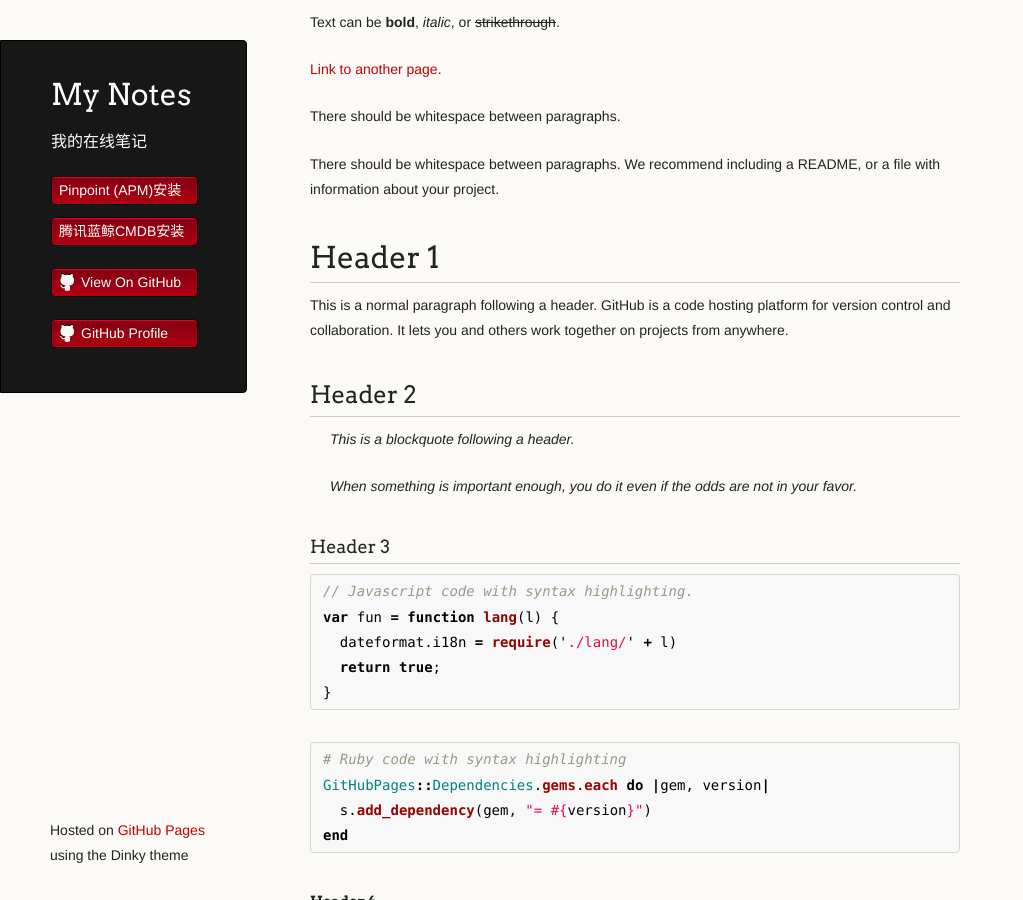
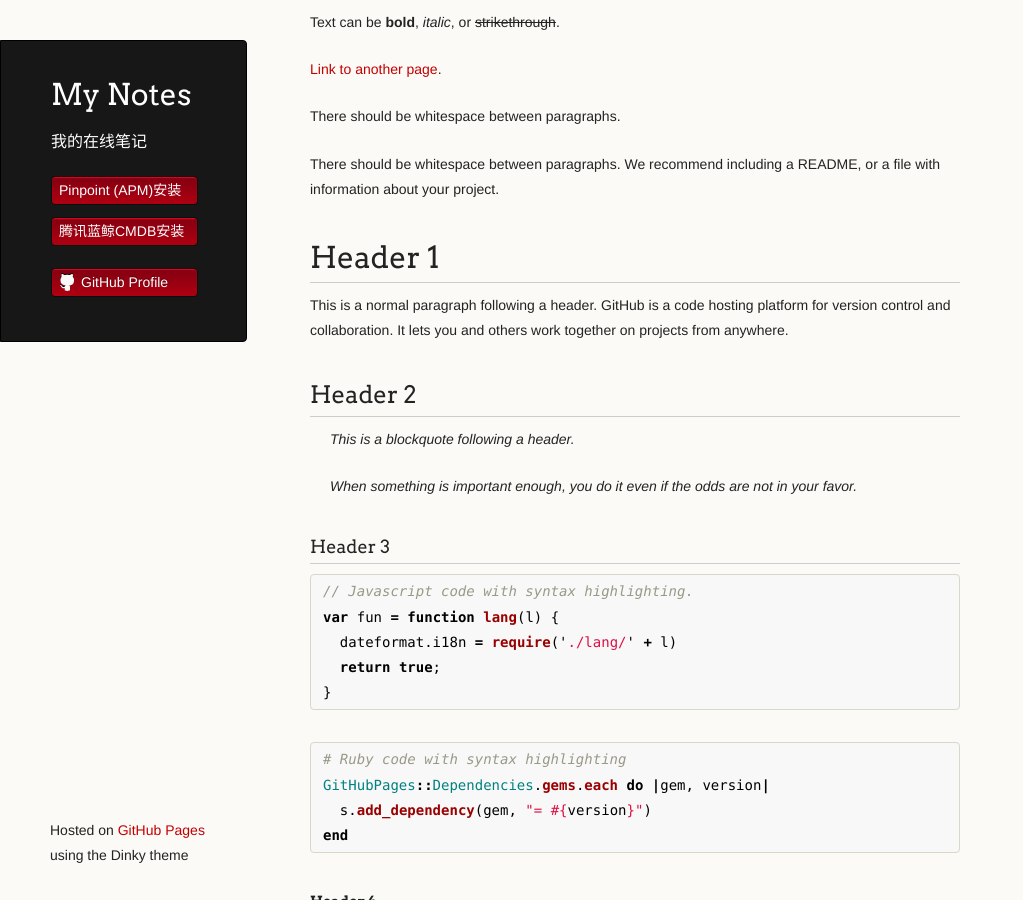
Before and after one commit to MerinYan/MerinYan.github.io, a Jekyll site: the page built from index.md, in a window 1280 px wide and 900 px high. Shown: the whole window, without its empty margins (0-1023 px from the left). Built offline with Jekyll 4.4.1, drawn with Linux system fonts in a browser that asks for light colours.

Commit message:
2018-05-15 1

```diff
--- a/_layouts/default.html
+++ b/_layouts/default.html
@@ -29,7 +29,7 @@
             <li class="download"><a class="buttons" href="{{ site.github.zip_url }}">Download ZIP</a></li>
             <li class="download"><a class="buttons" href="{{ site.github.tar_url }}">Download TAR</a></li>
           {% endif %}
-          <li><a class="buttons github" href="{{ site.github.repository_url }}">View On GitHub</a></li>
+          <!-- <li><a class="buttons github" href="{{ site.github.repository_url }}">View On GitHub</a></li> -->
         </ul>
 
         {% if site.github.is_project_page %}
```
Also changed, not shown: 4 other files.
